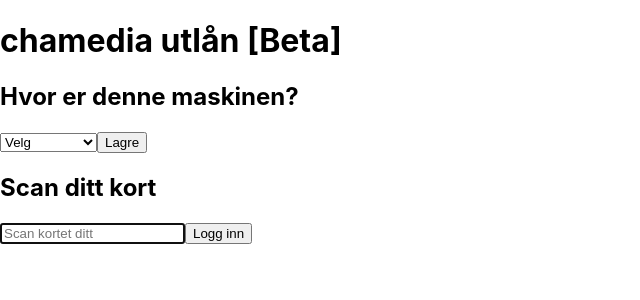
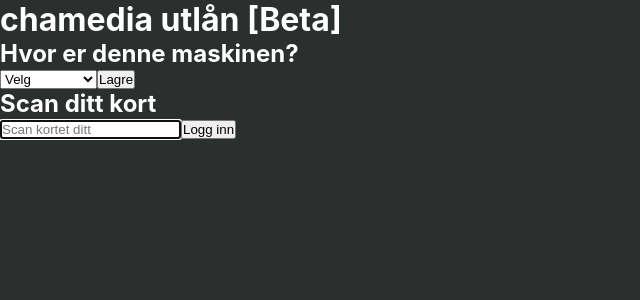
Before and after one commit to McNobby/utlansystemCha2, a React (Create React App) app: page / in a window 1280 px wide. Shown: the top 300 px of the page, without its empty margins (0-640 px from the left). Built offline with nearby package versions, Linux system fonts and the light colour scheme.

Commit message:
style inital

```diff
--- a/src/styles/main.css
+++ b/src/styles/main.css
@@ -0,0 +1,17 @@
+* {
+  margin: 0;
+  padding: 0;
+  -webkit-box-sizing: border-box;
+          box-sizing: border-box;
+}
+
+.app {
+  height: 100vh;
+  background: #2B302E;
+  color: #fff;
+}
+
+.blue {
+  color: #3DC4FF;
+}
+/*# sourceMappingURL=main.css.map */
```
Also changed, not shown: 1 other file (tests, documents, lock files or other folders).
